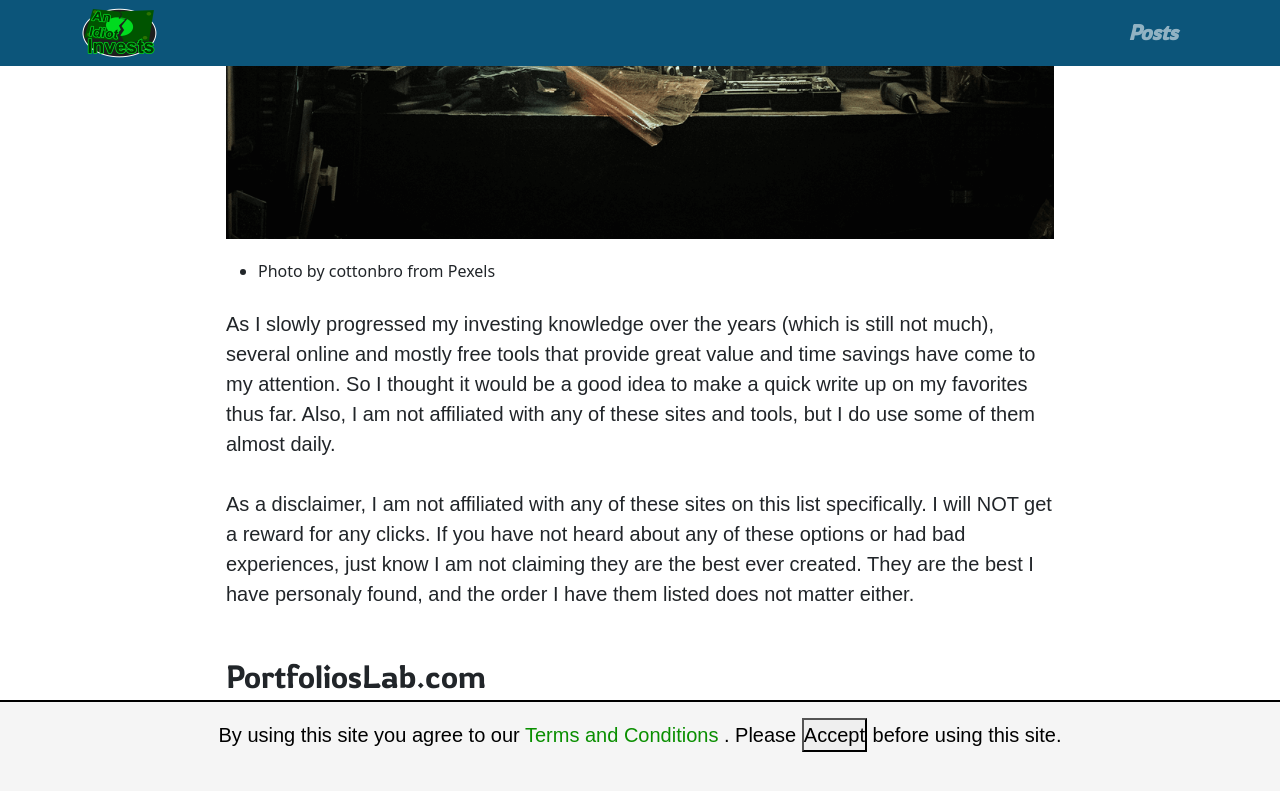
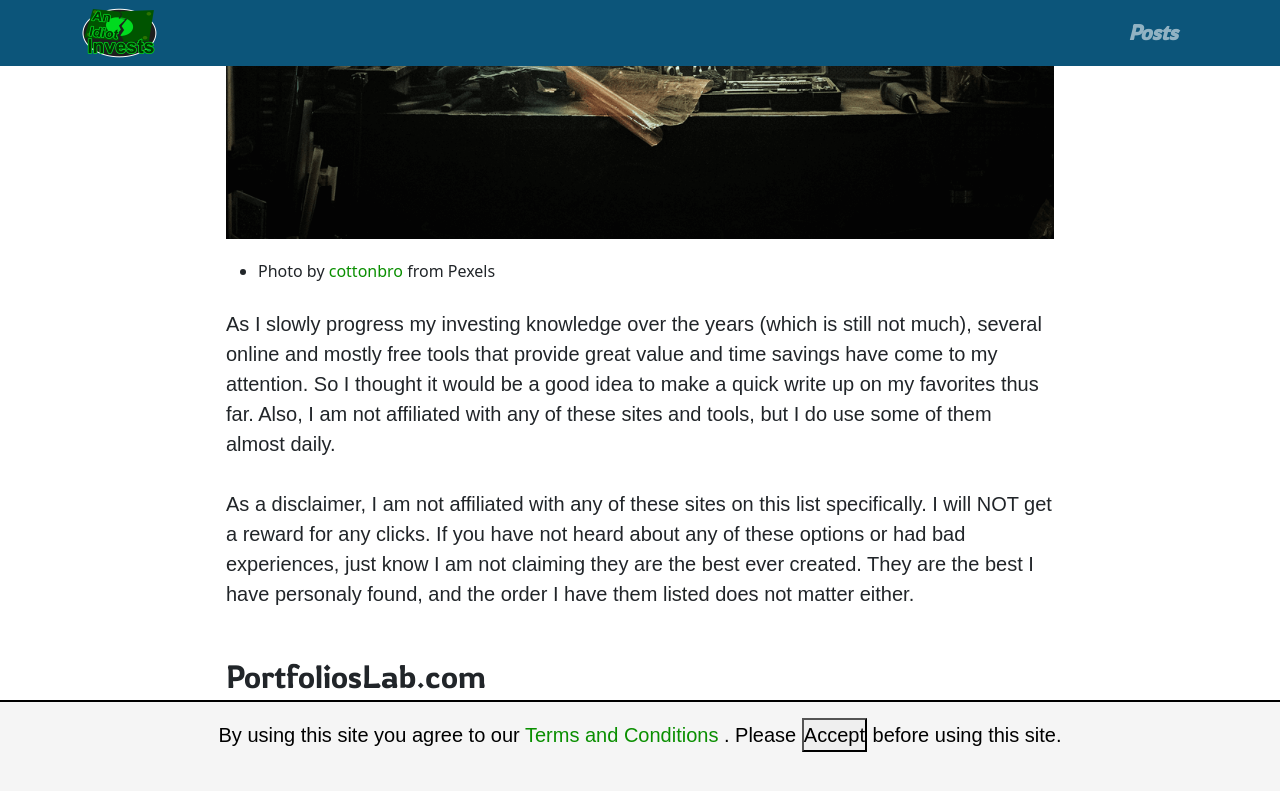
Before and after one commit to AnIdiotInvests/anidiotinvests.github.io, a Jekyll site: the page built from _posts/2022-02-14-the-best-investing-research-tools-i-have-found-so-far.md, in a window 1280 px wide and 900 px high, scrolled down 624 px. Shown: the top 791 px of the window. Built offline with Jekyll 4.4.1, drawn with Linux system fonts in a browser that asks for light colours.

Commit message:
minor posts update

```diff
--- a/_posts/2022-02-14-the-best-investing-research-tools-i-have-found-so-far.md
+++ b/_posts/2022-02-14-the-best-investing-research-tools-i-have-found-so-far.md
@@ -5,7 +5,7 @@ date: 2022-02-14 19:41:52
 categories: investing
 permalink: the-best-investing-research-tools-i-have-found-so-far
 imgUrl: /assets/img/tools-one.png
-description: As I have slowly progressed my investing knowledge over the years several online and mostly free tools that provide great value and
+description: As I slowly progress my investing knowledge over the years several online and mostly free tools that provide great value and
 
 keywords:
   - research
@@ -14,9 +14,9 @@ keywords:
 ---
 
 <img src="/assets/img/tools-one.png" alt="IMG Not Found" width="100%"/>
-- Photo by cottonbro from Pexels
+- Photo by <a href="https://www.pexels.com/@cottonbro">cottonbro</a> from Pexels
 
-As I slowly progressed my investing knowledge over the years (which is still not much), several online and mostly free tools that provide great value and time savings have come to my attention. So I thought it would be a good idea to make a quick write up on my favorites thus far. Also, I am not affiliated with any of these sites and tools, but I do use some of them almost daily.
+As I slowly progress my investing knowledge over the years (which is still not much), several online and mostly free tools that provide great value and time savings have come to my attention. So I thought it would be a good idea to make a quick write up on my favorites thus far. Also, I am not affiliated with any of these sites and tools, but I do use some of them almost daily.
 
 As a disclaimer, I am not affiliated with any of these sites on this list specifically. I will NOT get a reward for any clicks. If you have not heard about any of these options or had bad experiences, just know I am not claiming they are the best ever created. They are the best I have personaly found, and the order I have them listed does not matter either.
 
```
Also changed, not shown: _posts/2022-02-10-banks-bonds-and-stocks-oh-my-what-to-do-with-my-money-in-2022.md (+1 -0 lines).
